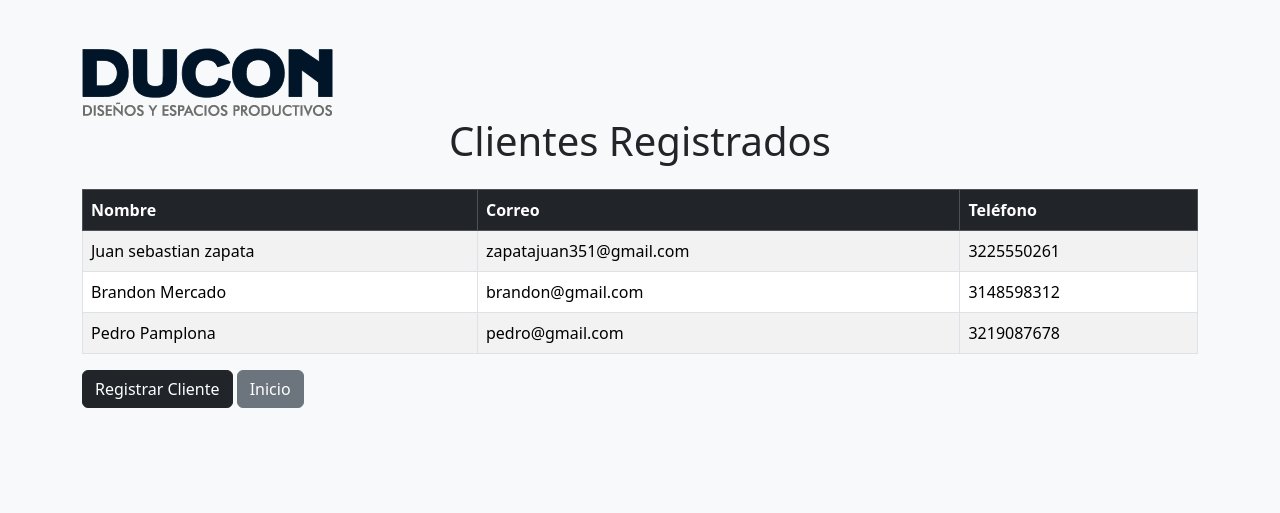
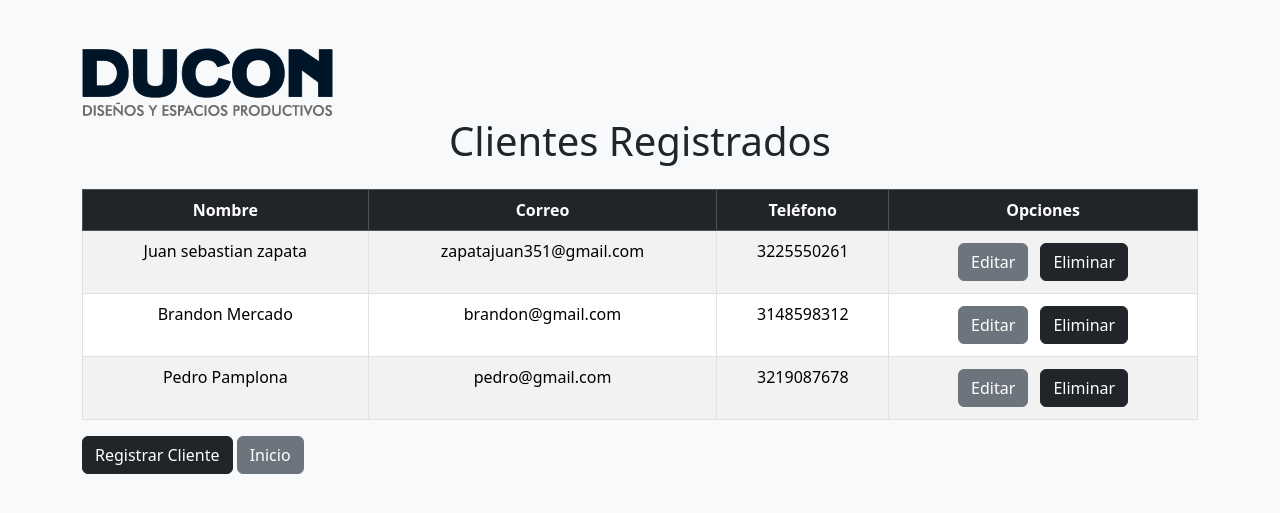
Before and after one commit to sebas-zapata/Proyecto-Django, a Django app: page /clientes/ in a window 1280 px wide. Shown: the top 513 px of the page. Run offline with Django 5.2, Linux system fonts and the light colour scheme; data comes from the database, SQL or seed files in the repository; both versions use the stored data as it was after the commit.

Commit message:
Modificacion de archivos del proyecto

```diff
--- a/mi_app/templates/clientes.html
+++ b/mi_app/templates/clientes.html
@@ -4,7 +4,7 @@
 <head>
     <meta charset="UTF-8">
     <meta name="viewport" content="width=device-width, initial-scale=1.0">
-    <title>Lista de Clientes</title>
+    <title>Clientes</title>
     <!-- Bootstrap -->
     <link href="https://cdn.jsdelivr.net/npm/bootstrap@5.3.2/dist/css/bootstrap.min.css" rel="stylesheet">
 </head>
@@ -14,12 +14,13 @@
         {% load static %}
         <img src="{% static 'logo.png' %}" alt="Logo">
         <h1 class="text-center">Clientes Registrados</h1>
-        <table class="table table-striped table-bordered mt-4 table-hover">
+        <table class="table table-striped table-bordered mt-4 table-hover text-center">
             <thead class="table-dark">
                 <tr>
                     <th>Nombre</th>
                     <th>Correo</th>
                     <th>Teléfono</th>
+                    <th>Opciones</th>
                 </tr>
             </thead>
             <tbody>
@@ -28,10 +29,20 @@
                     <td>{{ cliente.nombre }}</td>
                     <td>{{ cliente.correo }}</td>
                     <td>{{ cliente.telefono }}</td>
+                    <td>
+                        <a href="{% url 'editar_cliente' cliente.id %}" class="btn btn-secondary m-1">
+                            Editar
+                        </a>
+                        <a href="{% url 'eliminar_cliente' cliente.id %}" class="btn btn-dark m-1"
+                            onclick="return confirm('¿Estás seguro de que quieres eliminar este cliente?');">
+                            Eliminar
+                        </a>
+                    </td>
                 </tr>
                 {% empty %}
                 <tr>
-                    <td colspan="3" class="text-center">No hay clientes registrados.</td>
+                    <td colspan="5" class="text-center text-secondary">
+                        <h3>No hay clientes registrados.</h1</td>
                 </tr>
                 {% endfor %}
             </tbody>
--- a/mi_app/urls.py
+++ b/mi_app/urls.py
@@ -1,8 +1,10 @@
 from django.urls import path
-from .views import registrar_cliente, lista_clientes, inicio
+from .views import registrar_cliente, eliminar_cliente, editar_cliente, lista_clientes, inicio
 
 urlpatterns = [
     path('', inicio, name='inicio'),
     path('clientes/', lista_clientes, name='lista_clientes'),
     path('registrar/', registrar_cliente, name='registrar_cliente'),
+    path('eliminar/<int:cliente_id>/', eliminar_cliente, name='eliminar_cliente'),
+    path('editar/<int:cliente_id>/', editar_cliente, name='editar_cliente'),
 ]
--- a/mi_app/views.py
+++ b/mi_app/views.py
@@ -1,4 +1,4 @@
-from django.shortcuts import render, redirect
+from django.shortcuts import render, get_object_or_404, redirect
 from .models import Cliente
 from .forms import ClienteForm
 
@@ -22,3 +22,23 @@ def registrar_cliente(request):
 def lista_clientes(request):
     clientes = Cliente.objects.all()  # Obtener todos los clientes
     return render(request, 'clientes.html', {'clientes': clientes})
+
+
+# Vista para editar Clientes
+def editar_cliente(request, cliente_id):
+    cliente = get_object_or_404(Cliente, id=cliente_id)  # Obtener el cliente por ID
+    if request.method == "POST":
+        form = ClienteForm(request.POST, instance=cliente)  # Cargar datos en el formulario
+        if form.is_valid():
+            form.save()  # Guardar cambios
+            return redirect('lista_clientes')  # Redirigir a la lista de clientes
+    else:
+        form = ClienteForm(instance=cliente)  # Cargar formulario con datos existentes
+    return render(request, 'editar_clientes.html', {'form': form, 'cliente': cliente})
+
+
+# Vista para eliminar clientes
+def eliminar_cliente(request, cliente_id):
+    cliente = get_object_or_404(Cliente, id=cliente_id)  # Buscar el cliente por ID
+    cliente.delete()  # Eliminar el cliente
+    return redirect('lista_clientes')  # Redirigir a la lista de clientes
```
Also changed, not shown: db.sqlite3.
